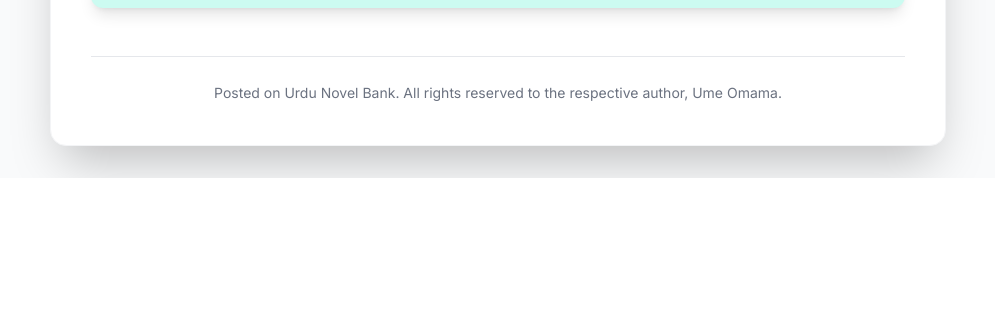
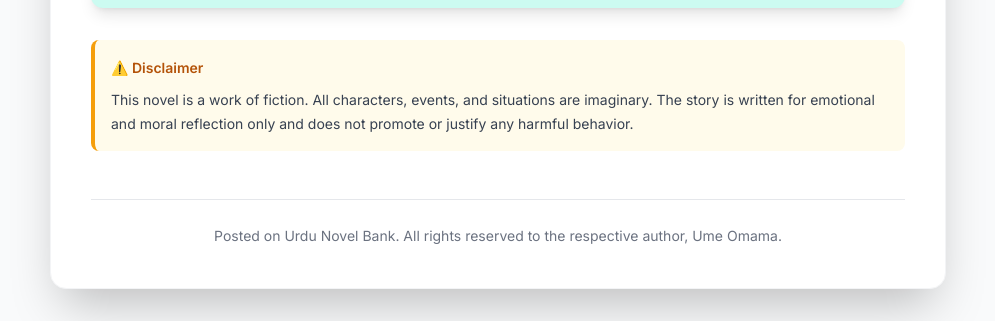
Before and after one commit to amirabbasiblog/Tailwind-CSS, a website: page index.html in a window 1280 px wide. Shown: the part 3745-4066 px from the top of the page, without its empty margins (142-1137 px from the left). Before the commit the page ends 3923 px from the top, so only its background shows below. Drawn offline with Linux system fonts and the light colour scheme.

Commit message:
rebuild index.html with Desclaimer section

```diff
--- a/index.html
+++ b/index.html
@@ -274,6 +274,18 @@
             </div>
         </section>
 
+        <div class="mt-8 border-l-4 border-amber-500 bg-amber-50 p-4 rounded-lg">
+            <h4 class="text-amber-700 font-semibold text-sm mb-2 flex items-center gap-2">
+                ⚠️ Disclaimer
+            </h4>
+
+            <p class="text-gray-700 text-sm leading-relaxed">
+                This novel is a work of fiction. All characters, events, and situations are imaginary.
+                The story is written for emotional and moral reflection only and does not promote or
+                justify any harmful behavior.
+            </p>
+        </div>
+
         <!-- Footer / Credits -->
         <footer class="mt-12 text-center text-sm text-gray-500 pt-6 border-t border-gray-200">
             <p>Posted on Urdu Novel Bank. All rights reserved to the respective author, Ume Omama.</p>
```
